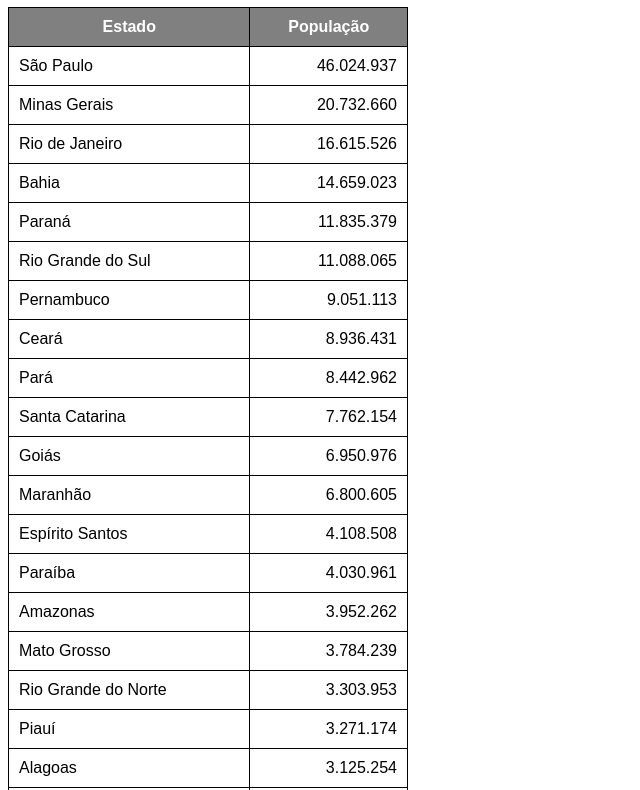
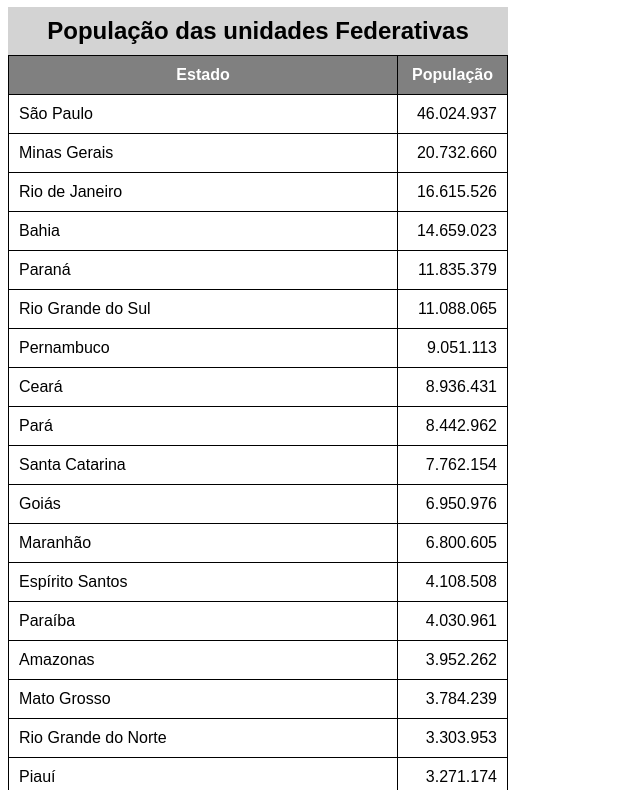
Before and after one commit to edemir87/html-css, a plain HTML site: page ex023/tabela02.html in a window 1280 px wide. Shown: the part 73-863 px from the top of the page, without its empty margins (0-640 px from the left). Drawn offline with Linux system fonts and the light colour scheme.

Commit message:
atualizei a tabela02

```diff
--- a/ex023/tabela02.html
+++ b/ex023/tabela02.html
@@ -10,7 +10,7 @@
             font-family: Arial, Helvetica, sans-serif;
         }
         table{
-            width: 400px;
+            width: 500px;
             border-collapse: collapse;
 
 
@@ -18,6 +18,12 @@
         td, th {
             border: 1px solid black;
             padding: 10px;
+        }
+        caption{
+            font-size: 1.5em;
+            font-weight: bold;
+            padding: 10px;
+            background-color: lightgray;
         }
         thead, tfoot {
             background-color: gray;
@@ -31,9 +37,10 @@
 <body>
     <h1>Uso de tabelas grandes</h1>
     <table>
+        <caption>População das unidades Federativas</caption>
         <thead>
-            <th>Estado</th>
-            <th>População</th>
+            <th scope="col">Estado</th>
+            <th scope="col" style="width: 50px;">População </th>
 
         </thead>
         <tbody>
@@ -147,9 +154,10 @@
             </tr>
 
         </tbody>
+
         <tfoot>
             <tr>
-                <th>Total de Habitante</th>
+                <th scope="row">Total de Habitante</th>
                 <td class="num"><strong>214.300.000</strong></td>
             </tr>
 
```
